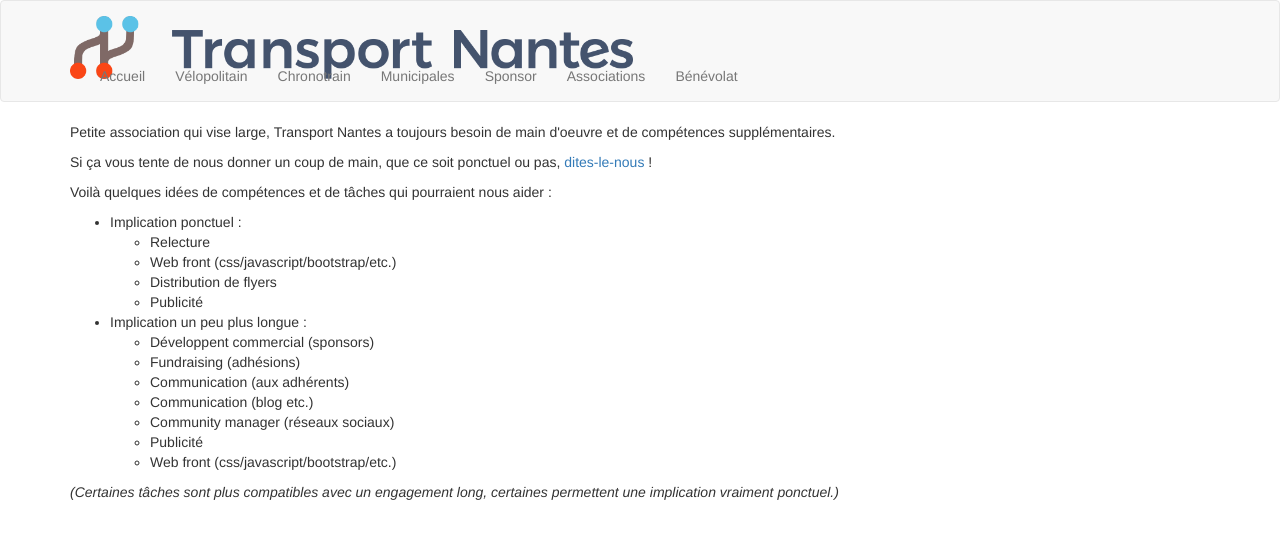
After one commit to transport-nantes/TN_flask_web, a Flask app: template app/templates/volunteer.html in a window 1280 px wide. The commit adds this page. Shown: the top 539 px of the page. Run offline with Flask 2, Linux system fonts and the light colour scheme; the template is opened without the code that fills it, so the values that code supplies are empty; some libraries are stand-ins or nearby versions.

Commit message:
Add volunteer page

```diff
--- a/app/main/routes.py
+++ b/app/main/routes.py
@@ -78,8 +78,17 @@ def sponsor(tag=None):
 
 @bp.route('/D/<tag>/aligned/')
 @bp.route('/D/<tag>/aligned')
+@bp.route('/D/<tag>/asso/')
+@bp.route('/D/<tag>/asso')
 def aligned(tag=None):
     return render_template('aligned.html', tag=tag), 404
+
+@bp.route('/D/<tag>/benevole/')
+@bp.route('/D/<tag>/benevole')
+@bp.route('/D/<tag>/bénévole/')
+@bp.route('/D/<tag>/bénévole')
+def volunteer(tag=None):
+    return render_template('volunteer.html', tag=tag), 404
 
 @bp.route('/D/<tag>/ecole')
 def ecole(tag):
--- a/app/templates/base.html
+++ b/app/templates/base.html
@@ -30,6 +30,7 @@
          <li><a href="{{ url_for('main.municipales', tag=tag) }}">{{ 'Municipales' }}</a></li>
          <li><a href="{{ url_for('main.sponsor', tag=tag) }}">{{ 'Sponsor' }}</a></li>
          <li><a href="{{ url_for('main.aligned', tag=tag) }}">{{ "Associations" }}</a></li>
+         <li><a href="{{ url_for('main.volunteer', tag=tag) }}">{{ "Bénévolat" }}</a></li>
          </ul>
          </div>
         </div>
--- /dev/null
+++ b/app/templates/volunteer.html
@@ -0,0 +1,50 @@
+{% extends "base.html" %}
+
+{% block app_content %}
+
+<div class="row">
+    <div class="col-lg-12">
+	<p>
+	    Petite association qui vise large, Transport Nantes a
+	    toujours besoin de main d'oeuvre et de compétences supplémentaires.
+	</p>
+	<p>
+	    Si ça vous tente de nous donner un coup de main, que ce soit
+	    ponctuel ou pas,
+	    <a
+    href="mailto:jevousaide@transport-nantes.com">dites-le-nous</a> !
+	</p>
+	<p>
+	    Voilà quelques idées de compétences et de tâches qui
+	    pourraient nous aider :
+	</p>
+	<p>
+	    <ul>
+		<li>Implication ponctuel :</li>
+		<ul>
+		    <li>Relecture</li>
+		    <li>Web front (css/javascript/bootstrap/etc.)</li>
+		    <li>Distribution de flyers</li>
+		    <li>Publicité</li>
+		</ul>
+		<li>Implication un peu plus longue :</li>
+		<ul>
+		    <li>Développent commercial (sponsors)</li>
+		    <li>Fundraising (adhésions)</li>
+		    <li>Communication (aux adhérents)</li>
+		    <li>Communication (blog etc.)</li>
+		    <li>Community manager (réseaux sociaux)</li>
+		    <li>Publicité</li>
+		    <li>Web front (css/javascript/bootstrap/etc.)</li>
+		</ul>
+	    </ul>
+	</p>
+	<p>
+	    <em>(Certaines tâches
+	    sont plus compatibles avec un engagement long, certaines
+	    permettent une implication vraiment ponctuel.)</em>
+	</p>
+    </div>
+</div>
+
+{% endblock %}
```
